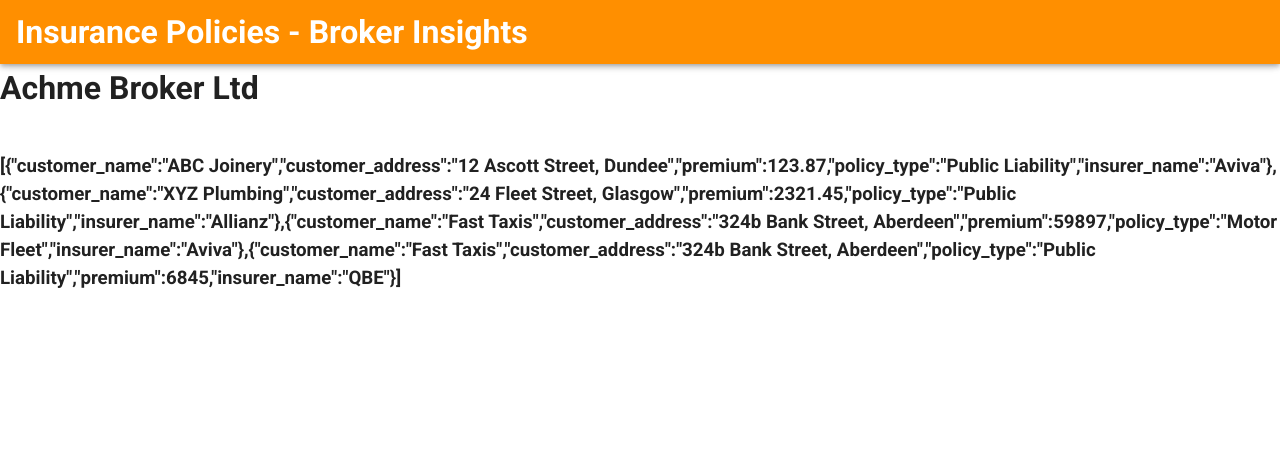
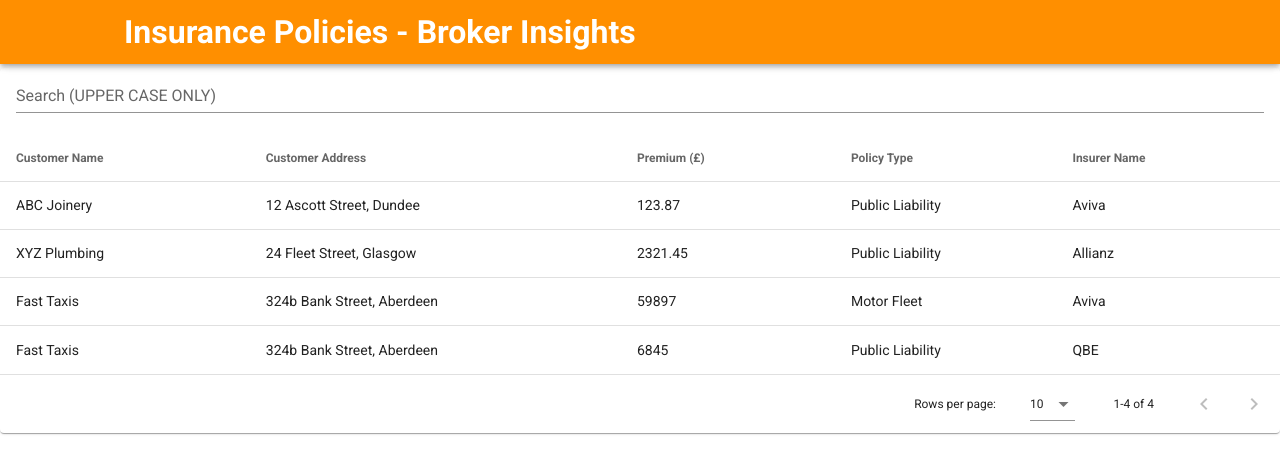
Before and after one commit to ange47rm/Vue.js_Insurance-Policies, a Vue app: page / in a window 1280 px wide. Shown: the top 474 px of the page. Built offline with nearby package versions, Linux system fonts and the light colour scheme.

Commit message:
Table working correctly with data. Filtering works with upper case characters only for now. Sorting works correctly.

```diff
--- a/public/index.html
+++ b/public/index.html
@@ -5,7 +5,7 @@
     <meta http-equiv="X-UA-Compatible" content="IE=edge">
     <meta name="viewport" content="width=device-width,initial-scale=1.0">
     <link rel="icon" href="<%= BASE_URL %>favicon.ico">
-    <title><%= htmlWebpackPlugin.options.title %></title>
+    <title>Insurance Policies - Angelo</title>
     <link rel="stylesheet" href="https://fonts.googleapis.com/css?family=Roboto:100,300,400,500,700,900">
     <link rel="stylesheet" href="https://cdn.jsdelivr.net/npm/@mdi/font@latest/css/materialdesignicons.min.css">
   </head>
--- a/src/App.vue
+++ b/src/App.vue
@@ -1,7 +1,9 @@
 <template>
   <v-app>
     <v-app-bar app color="amber darken-3" dark>
-      <h1>Insurance Policies - Broker Insights</h1>
+      <v-img alt="Vuetify Logo" class="shrink mr-2" contain
+        src="./assets/broker-logo.png" transition="scale-transition" width="100" />
+      <h1 class="text-right">Insurance Policies - Broker Insights</h1>
       <v-spacer></v-spacer>
     </v-app-bar>
 
@@ -40,7 +42,5 @@ export default {
 </script>
 
 <style scoped>
-body {
-  text-align: center !important;
-}
+
 </style>
--- a/src/components/InsurancePolicyHome.vue
+++ b/src/components/InsurancePolicyHome.vue
@@ -1,8 +1,11 @@
 <template>
-  <div class="hello">
-    <h1>{{ client.name }}</h1>
-
-    <h3>{{ JSON.stringify(client.policies)}}</h3>
+  <div>
+      <v-data-table :headers="headers" :items="client.policies" item-key="customer_name" class="elevation-1" :search="search"
+        :custom-filter="filterOnlyCapsText">
+        <template v-slot:top>
+          <v-text-field v-model="search" label="Search (UPPER CASE ONLY)" class="mx-4"></v-text-field>
+        </template>
+      </v-data-table>
   </div>
 </template>
 
@@ -13,7 +16,31 @@ export default {
   name: 'InsurancePolicyHome',
   props: {
     client: Client
-  }
+  },
+  data() {
+    return {
+      search: '',
+    }
+  },
+  computed: {
+    headers() {
+      return [
+        { text: 'Customer Name', align: 'start', sortable: true, value: 'customer_name', },
+        { text: 'Customer Address', value: 'customer_address' },
+        { text: 'Premium (£)', value: 'premium' },
+        { text: 'Policy Type', value: 'policy_type' },
+        { text: 'Insurer Name', value: 'insurer_name' },
+      ]
+    },
+  },
+  methods: {
+    filterOnlyCapsText(value, search) {
+      return value != null &&
+        search != null &&
+        typeof value === 'string' &&
+        value.toString().toLocaleUpperCase().indexOf(search) !== -1
+    },
+  },
 }
 </script>
 
@@ -22,14 +49,17 @@ export default {
 h3 {
   margin: 40px 0 0;
 }
+
 ul {
   list-style-type: none;
   padding: 0;
 }
+
 li {
   display: inline-block;
   margin: 0 10px;
 }
+
 a {
   color: #42b983;
 }
```
Also changed, not shown: src/assets/broker-logo.png (added).
